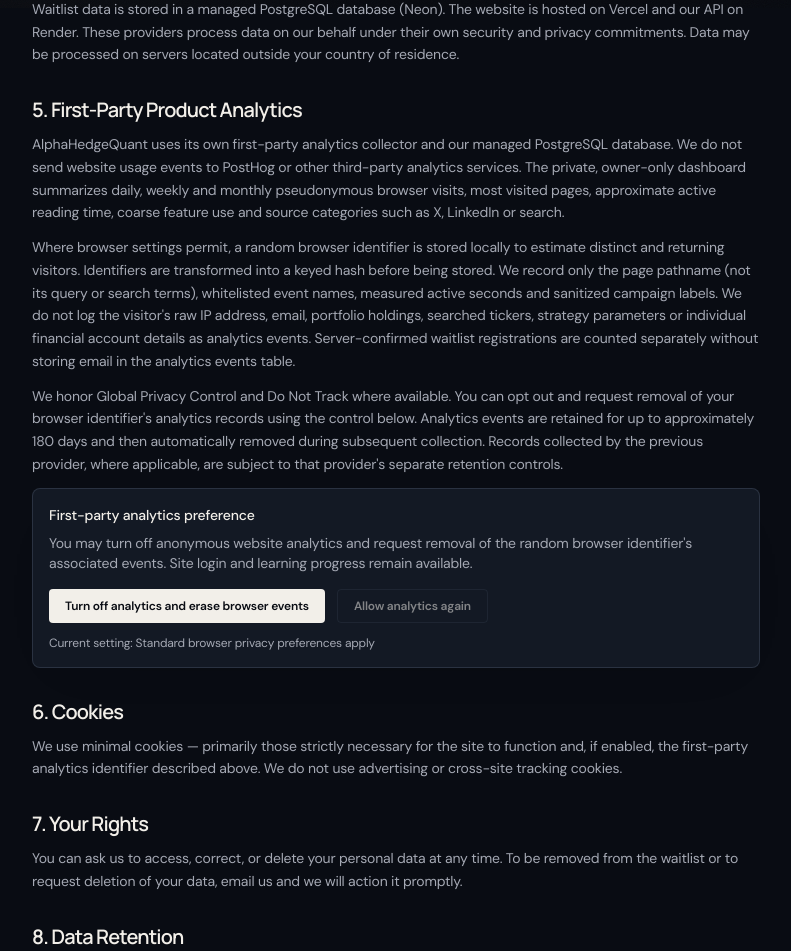
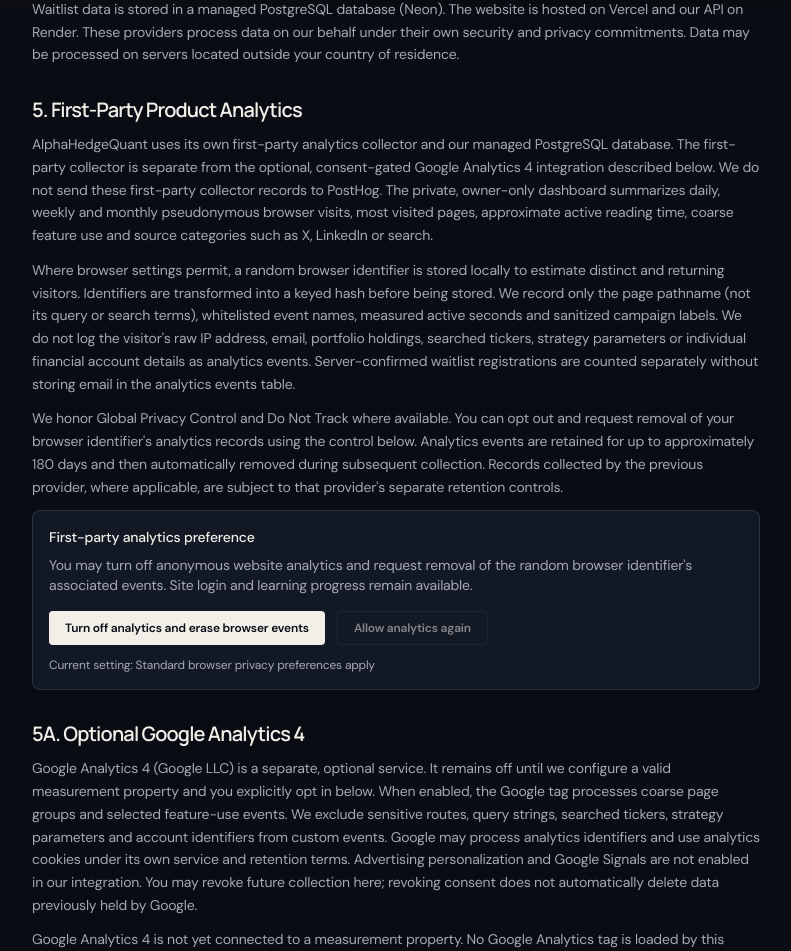
Before and after one commit to alphahedgequant/website, a Next.js app in the folder alphahedgequant/: page /privacy in a window 1280 px wide. Shown: the part 792-1743 px from the top of the page, without its empty margins (244-1035 px from the left). Built offline with nearby package versions, Linux system fonts and the light colour scheme; no server answers; a web font is replaced by a local one.

Commit message:
docs(privacy): accurately disclose third-party opt-in GA4 and cookies

```diff
--- a/alphahedgequant/app/privacy/page.jsx
+++ b/alphahedgequant/app/privacy/page.jsx
@@ -1,4 +1,5 @@
 import InsightsPrivacyControl from "@/components/InsightsPrivacyControl";
+import Ga4PrivacyControl from "@/components/Ga4PrivacyControl";
 export const metadata = {
   title: "Privacy Policy — AlphaHedgeQuant",
   description: "How AlphaHedgeQuant collects, uses, and protects your personal data.",
@@ -60,10 +61,14 @@ export default function Privacy() {
         </Section>
 
         <Section title="5. First-Party Product Analytics">
-          <p>AlphaHedgeQuant uses its own first-party analytics collector and our managed PostgreSQL database. We do not send website usage events to PostHog or other third-party analytics services. The private, owner-only dashboard summarizes daily, weekly and monthly pseudonymous browser visits, most visited pages, approximate active reading time, coarse feature use and source categories such as X, LinkedIn or search.</p>
+          <p>AlphaHedgeQuant uses its own first-party analytics collector and our managed PostgreSQL database. The first-party collector is separate from the optional, consent-gated Google Analytics 4 integration described below. We do not send these first-party collector records to PostHog. The private, owner-only dashboard summarizes daily, weekly and monthly pseudonymous browser visits, most visited pages, approximate active reading time, coarse feature use and source categories such as X, LinkedIn or search.</p>
           <p>Where browser settings permit, a random browser identifier is stored locally to estimate distinct and returning visitors. Identifiers are transformed into a keyed hash before being stored. We record only the page pathname (not its query or search terms), whitelisted event names, measured active seconds and sanitized campaign labels. We do not log the visitor's raw IP address, email, portfolio holdings, searched tickers, strategy parameters or individual financial account details as analytics events. Server-confirmed waitlist registrations are counted separately without storing email in the analytics events table.</p>
           <p>We honor Global Privacy Control and Do Not Track where available. You can opt out and request removal of your browser identifier's analytics records using the control below. Analytics events are retained for up to approximately 180 days and then automatically removed during subsequent collection. Records collected by the previous provider, where applicable, are subject to that provider's separate retention controls.</p>
           <InsightsPrivacyControl/>
+        </Section>
+        <Section title="5A. Optional Google Analytics 4">
+          <p>Google Analytics 4 (Google LLC) is a separate, optional service. It remains off until we configure a valid measurement property and you explicitly opt in below. When enabled, the Google tag processes coarse page groups and selected feature-use events. We exclude sensitive routes, query strings, searched tickers, strategy parameters and account identifiers from custom events. Google may process analytics identifiers and use analytics cookies under its own service and retention terms. Advertising personalization and Google Signals are not enabled in our integration. You may revoke future collection here; revoking consent does not automatically delete data previously held by Google.</p>
+          <Ga4PrivacyControl/>
         </Section>
         <Section title="6. Cookies">
           <p>
```
